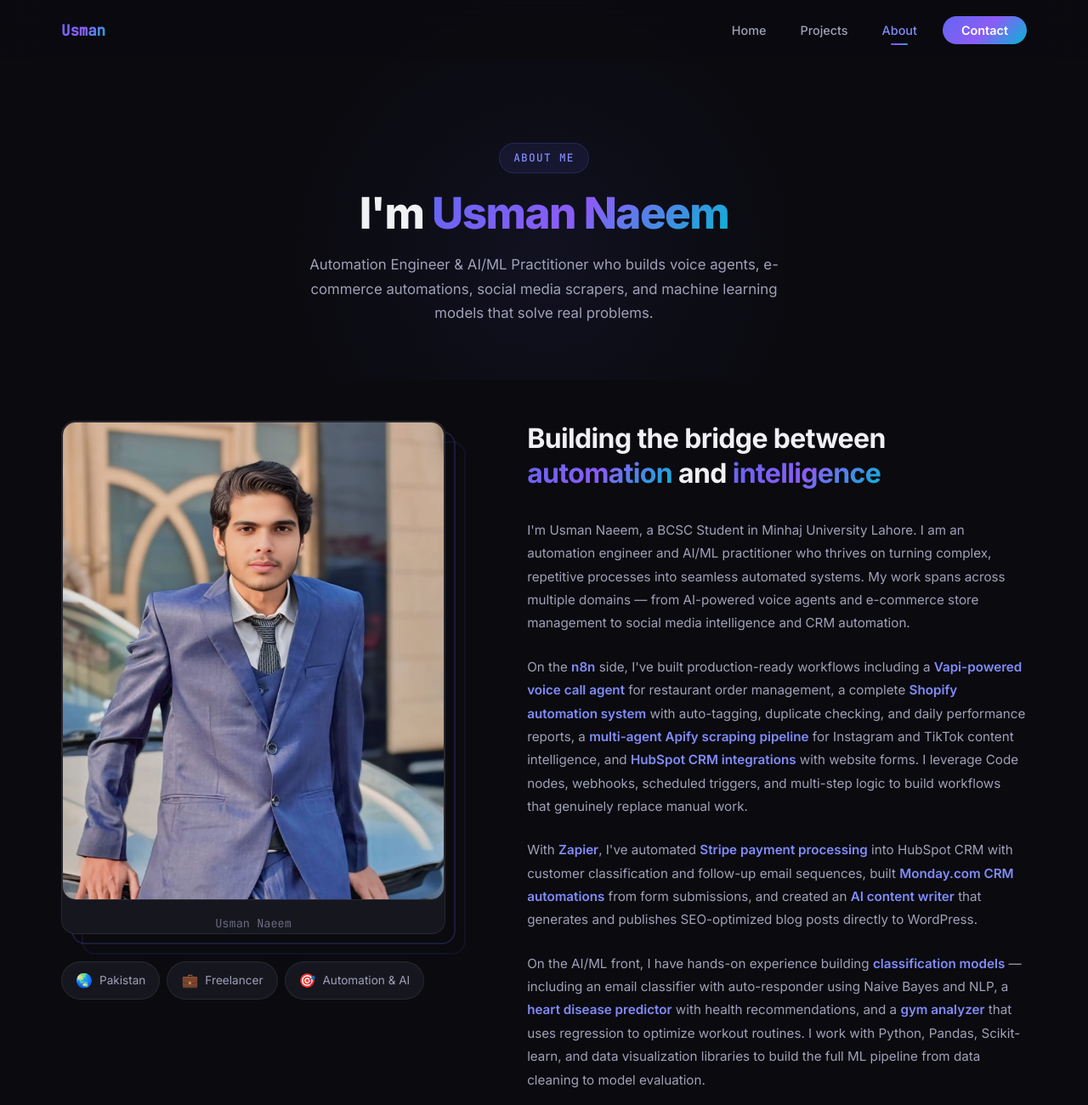
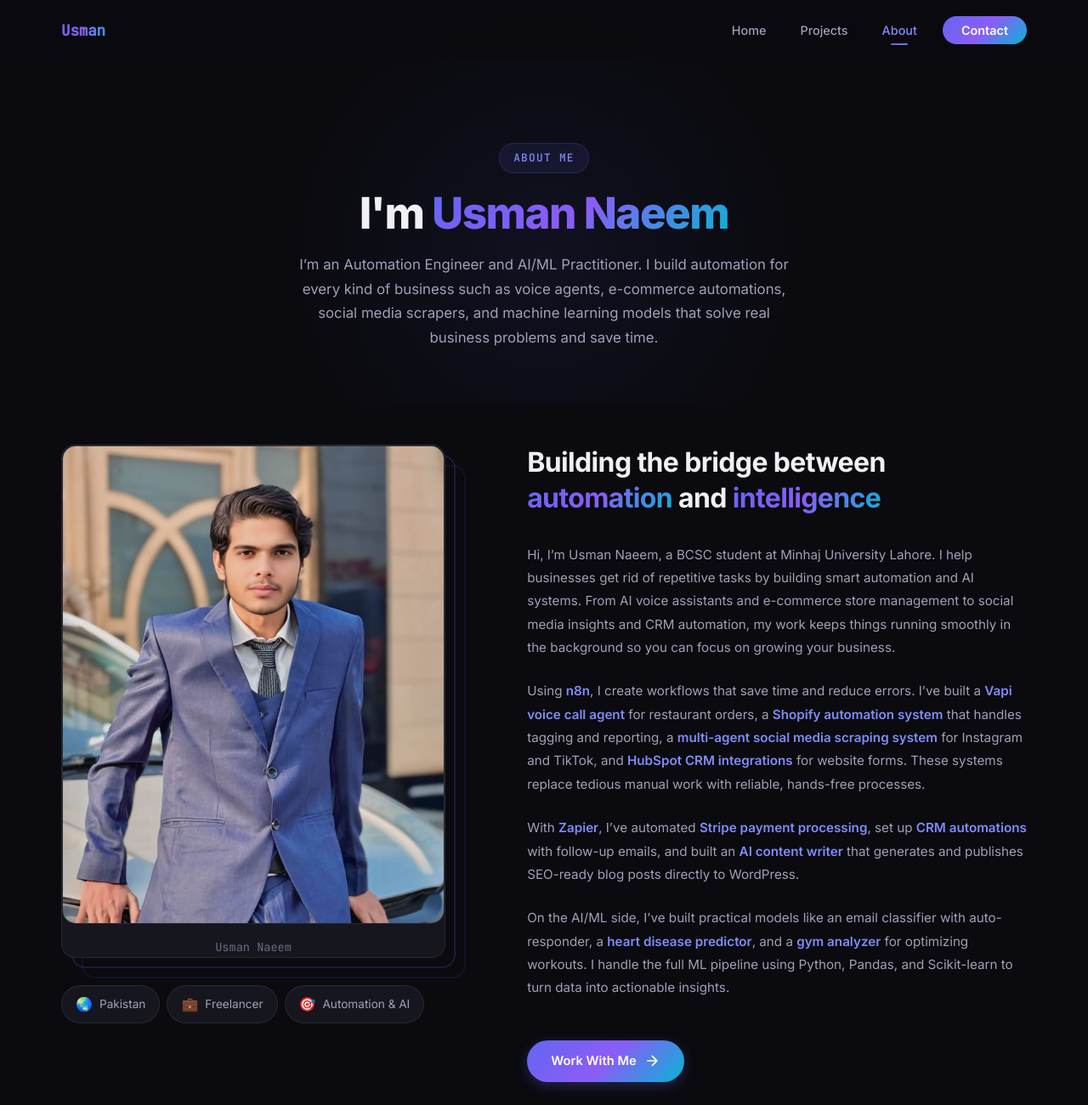
Before and after one commit to Susman06/Susman06.github.io, a plain HTML site: page about.html in a window 1280 px wide. Shown: the top 1300 px of the page at 85% size. Drawn offline with Linux system fonts and the light colour scheme.

Commit message:
Update about.html

```diff
--- a/about.html
+++ b/about.html
@@ -47,9 +47,9 @@
                 <span class="section-tag">About Me</span>
                 <h1 class="page-title">I'm <span class="gradient-text">Usman Naeem</span></h1>
                 <p class="page-subtitle">
-                    Automation Engineer & AI/ML Practitioner who builds voice agents,
-                    e-commerce automations, social media scrapers, and machine learning
-                    models that solve real problems.
+                   I’m an Automation Engineer and AI/ML Practitioner. I build automation for every kind of business
+                    such as voice agents, e-commerce automations, social media scrapers, and machine learning models
+                    that solve real business problems and save time.
                 </p>
             </div>
         </div>
@@ -102,37 +102,16 @@
 
                     <div class="about-paragraphs">
                         <p>
-                            I'm Usman Naeem, a BCSC Student in Minhaj University Lahore. I am an automation engineer and AI/ML practitioner
-                            who thrives on turning complex, repetitive processes into seamless
-                            automated systems. My work spans across multiple domains — from
-                            AI-powered voice agents and e-commerce store management to social
-                            media intelligence and CRM automation.
+                            Hi, I’m Usman Naeem, a BCSC student at Minhaj University Lahore. I help businesses get rid of repetitive tasks by building smart automation and AI systems. From AI voice assistants and e-commerce store management to social media insights and CRM automation, my work keeps things running smoothly in the background so you can focus on growing your business.
                         </p>
                         <p>
-                            On the <strong>n8n</strong> side, I've built production-ready workflows
-                            including a <strong>Vapi-powered voice call agent</strong> for restaurant
-                            order management, a complete <strong>Shopify automation system</strong> with
-                            auto-tagging, duplicate checking, and daily performance reports, a
-                            <strong>multi-agent Apify scraping pipeline</strong> for Instagram and TikTok
-                            content intelligence, and <strong>HubSpot CRM integrations</strong> with
-                            website forms. I leverage Code nodes, webhooks, scheduled triggers, and
-                            multi-step logic to build workflows that genuinely replace manual work.
+                            Using <strong>n8n</strong>, I create workflows that save time and reduce errors. I’ve built a <strong>Vapi voice call agent</strong> for restaurant orders, a <strong>Shopify automation system</strong> that handles tagging and reporting, a <strong>multi-agent social media scraping system</strong> for Instagram and TikTok, and <strong>HubSpot CRM integrations</strong> for website forms. These systems replace tedious manual work with reliable, hands-free processes.
                         </p>
                         <p>
-                            With <strong>Zapier</strong>, I've automated <strong>Stripe payment
-                            processing</strong> into HubSpot CRM with customer classification and
-                            follow-up email sequences, built <strong>Monday.com CRM automations</strong>
-                            from form submissions, and created an <strong>AI content writer</strong> that
-                            generates and publishes SEO-optimized blog posts directly to WordPress.
+                            With <strong>Zapier</strong>, I’ve automated <strong>Stripe payment processing</strong>, set up <strong>CRM automations</strong> with follow-up emails, and built an <strong>AI content writer</strong> that generates and publishes SEO-ready blog posts directly to WordPress.
                         </p>
                         <p>
-                            On the AI/ML front, I have hands-on experience building
-                            <strong>classification models</strong> — including an email classifier with
-                            auto-responder using Naive Bayes and NLP, a <strong>heart disease predictor</strong>
-                            with health recommendations, and a <strong>gym analyzer</strong> that uses
-                            regression to optimize workout routines. I work with Python, Pandas,
-                            Scikit-learn, and data visualization libraries to build the full ML pipeline
-                            from data cleaning to model evaluation.
+                            On the AI/ML side, I’ve built practical models like an email classifier with auto-responder, a <strong>heart disease predictor</strong>, and a <strong>gym analyzer</strong> for optimizing workouts. I handle the full ML pipeline using Python, Pandas, and Scikit-learn to turn data into actionable insights.
                         </p>
                     </div>
 
```
